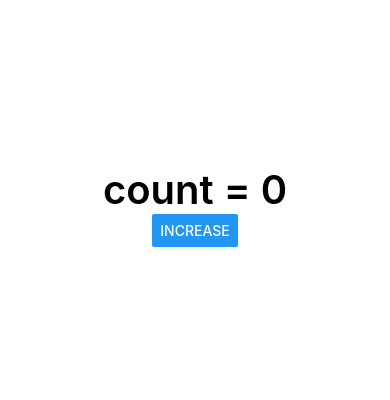
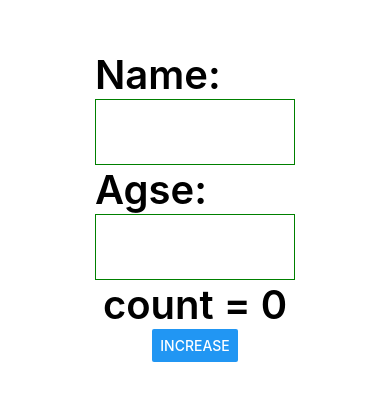
Before and after one commit to noahihi203/reactnative_basic, a React Native app: screen / in a window 390 px wide. Shown: the part 216-616 px from the top of the page. Built offline with nearby package versions, Linux system fonts and the light colour scheme.

Commit message:
text input

```diff
--- a/App.tsx
+++ b/App.tsx
@@ -1,16 +1,45 @@
 import { useState } from 'react';
-import { Button, StyleSheet, Text, View } from 'react-native';
+import { Button, StyleSheet, Text, TextInput, View } from 'react-native';
 
 export default function App() {
   const [count, setCount] = useState<number>(0);
-
+  const [name, setName] = useState<string>("");
+  const [age, setAge] = useState<number>();
   return (
     <View style={styles.container}>
-      <Text style={{fontSize: 40, fontWeight:"600"}}>
+      <View>
+        <Text style={{ fontSize: 40, fontWeight: "600" }}>Name: {name}</Text>
+        <TextInput
+          multiline={true}
+          onChangeText={(value) => setName(value)}
+          style={{
+            borderColor: "green",
+            borderWidth: 1,
+            width: 200,
+            padding: 15,
+          }} />
+      </View>
+
+      <View>
+        <Text style={{ fontSize: 40, fontWeight: "600" }}>Agse: {age}</Text>
+        <TextInput
+          multiline={true}
+          onChangeText={(value) => setAge(+value)}
+          style={{
+            borderColor: "green",
+            borderWidth: 1,
+            width: 200,
+            padding: 15,
+          }}
+          keyboardType={"numeric"}
+          maxLength={2}
+        />
+      </View>
+      <Text style={{ fontSize: 40, fontWeight: "600" }}>
         count = {count}
       </Text>
       <View>
-        <Button title='Increase' onPress={()=>setCount(count+1)}/>
+        <Button title='Increase' onPress={() => setCount(count + 1)} />
       </View>
     </View>
 
```
